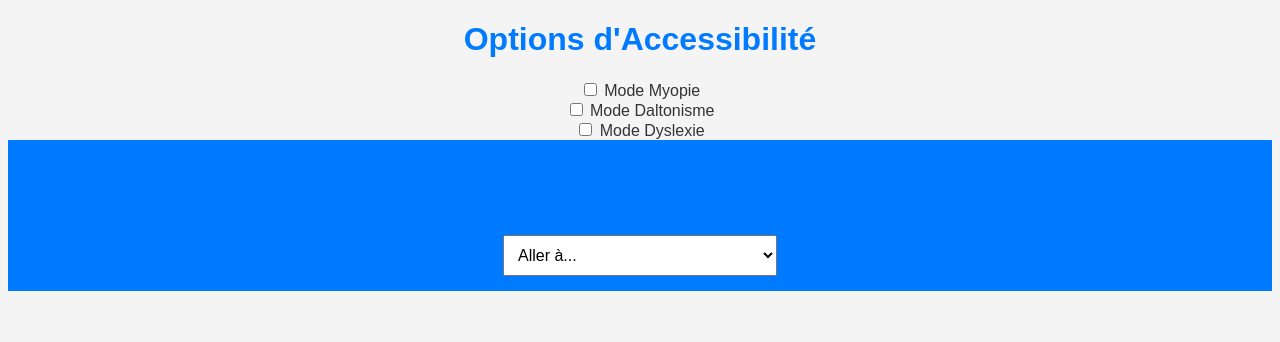
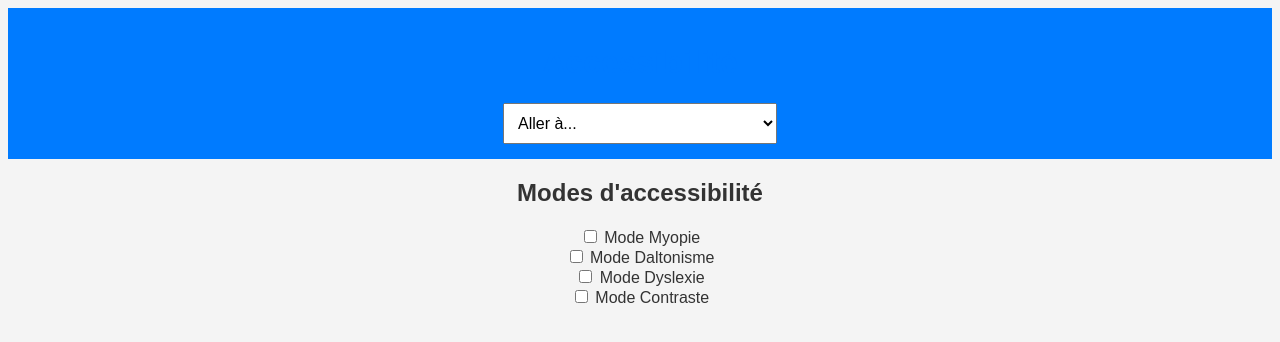
Before and after one commit to jmartin-parcoursup/test, a plain HTML site: page accessibilite.html in a window 1280 px wide. Drawn offline with Linux system fonts and the light colour scheme.

Commit message:
Update accessibilite.html

```diff
--- a/accessibilite.html
+++ b/accessibilite.html
@@ -7,17 +7,8 @@
     <link rel="stylesheet" href="styles.css">
 </head>
 <body>
-    <h1>Options d'Accessibilité</h1>
-    <label><input type="checkbox" onclick="toggleMyopie()"> Mode Myopie</label><br>
-    <label><input type="checkbox" onclick="toggleDaltonisme()"> Mode Daltonisme</label><br>
-    <label><input type="checkbox" onclick="toggleDyslexie()"> Mode Dyslexie</label>
-
-    <div id="zoom-circle"></div>
-
-    <script src="script.js"></script>
-</body>
     <header>
-    <h1>Mon Site Web</h1>
+        <h1>Accessibilité</h1>
         <nav>
             <select id="menu" onchange="changerPage()">
                 <option value="">Aller à...</option>
@@ -28,4 +19,14 @@
         </nav>
     </header>
 
+    <h2>Modes d'accessibilité</h2>
+    <label><input type="checkbox" id="MALVOYANT"> Mode Myopie</label><br>
+    <label><input type="checkbox" id="Daltonien"> Mode Daltonisme</label><br>
+    <label><input type="checkbox" id="Dyslexique"> Mode Dyslexie</label><br>
+    <label><input type="checkbox" id="contraste"> Mode Contraste</label>
+
+    <div id="cursor"></div>
+
+    <script src="script.js"></script>
+</body>
 </html>
```
Lines whose indentation alone changed are shown as unchanged.
